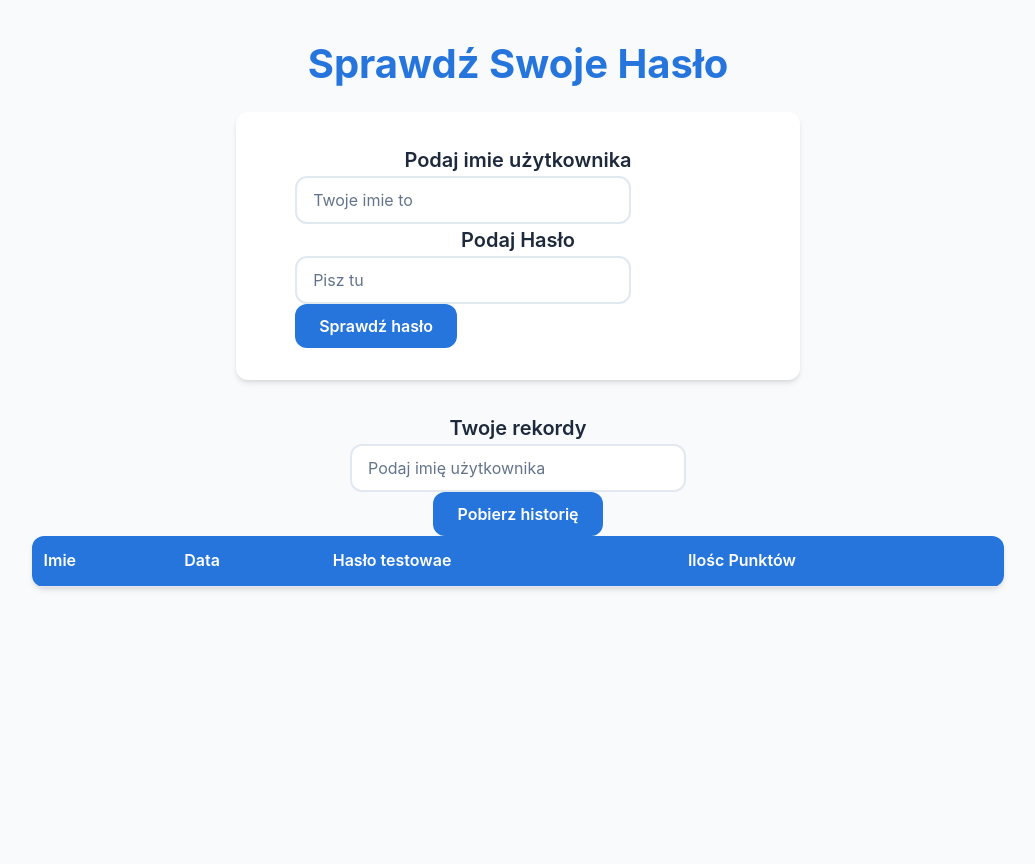
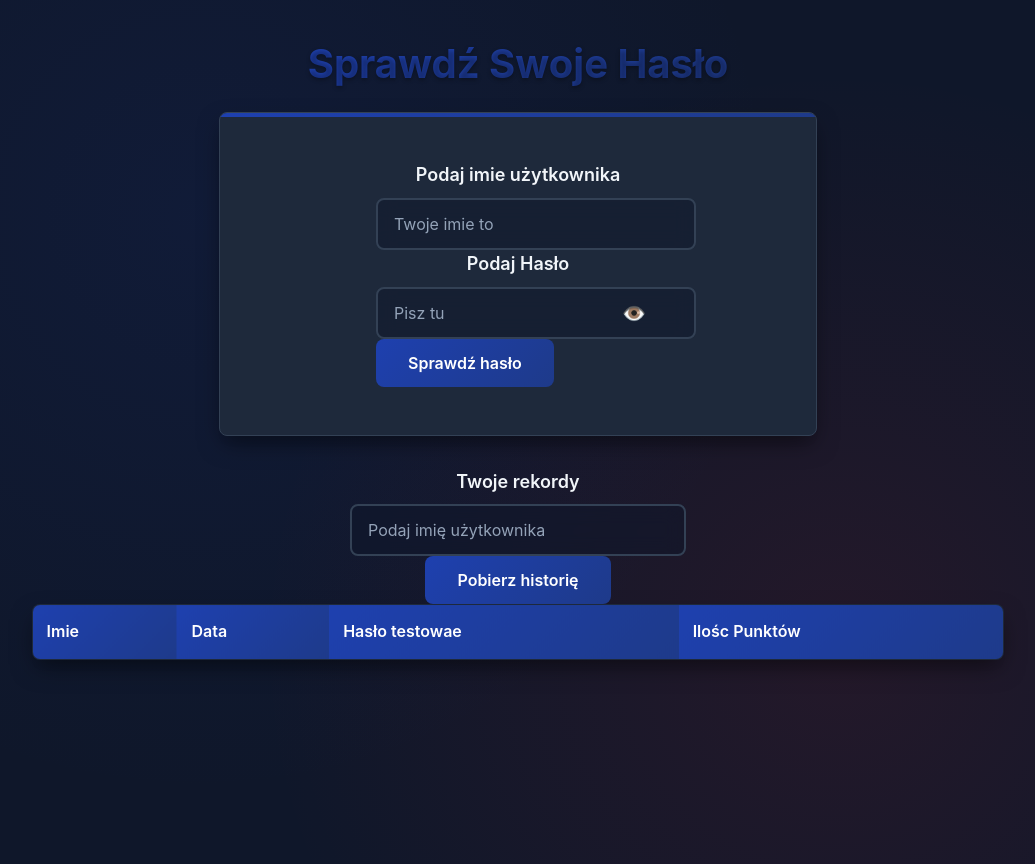
Before and after one commit to Izikini/password-checker, a React (Vite) app: page / in a window 1280 px wide. Shown: the whole page, without its empty margins (122-1157 px from the left). Built offline with nearby package versions, Linux system fonts and the light colour scheme.

Commit message:
Some changes

```diff
--- a/src/App.css
+++ b/src/App.css
@@ -1,27 +1,32 @@
-/* Modern and user-friendly CSS for Password Checker */
+/* Professional Security-Themed CSS for Password Checker */
 
 :root {
-  --primary-color: #2675dc;
-  --secondary-color: #1c53b9;
-  --background-color: #f8fafc;
-  --card-background: #ffffff;
-  --text-color: #1e293b;
-  --text-muted: #64748b;
-  --border-color: #e2e8f0;
-  --shadow: 0 4px 6px -1px rgba(0, 0, 0, 0.1), 0 2px 4px -1px rgba(0, 0, 0, 0.06);
-  --shadow-hover: 0 10px 15px -3px rgba(0, 0, 0, 0.1), 0 4px 6px -2px rgba(0, 0, 0, 0.05);
-  --border-radius: 12px;
-  --transition: all 0.3s ease;
+  --primary-color: #1e40af;
+  --secondary-color: #1e3a8a;
+  --accent-color: #dc2626;
+  --background-color: #0f172a;
+  --card-background: #1e293b;
+  --text-color: #f1f5f9;
+  --text-muted: #94a3b8;
+  --border-color: #334155;
+  --shadow: 0 10px 25px -5px rgba(0, 0, 0, 0.5), 0 10px 10px -5px rgba(0, 0, 0, 0.04);
+  --shadow-hover: 0 20px 25px -5px rgba(0, 0, 0, 0.6), 0 10px 10px -5px rgba(0, 0, 0, 0.1);
+  --border-radius: 8px;
+  --transition: all 0.3s cubic-bezier(0.4, 0, 0.2, 1);
+  --gradient: linear-gradient(135deg, #1e40af 0%, #1e3a8a 100%);
 }
 
 body {
-  background-color: var(--background-color);
+  background: var(--background-color);
   color: var(--text-color);
-  font-family: -apple-system, BlinkMacSystemFont, 'Segoe UI', Roboto, 'Helvetica Neue', Arial, sans-serif;
+  font-family: 'Inter', -apple-system, BlinkMacSystemFont, 'Segoe UI', Roboto, sans-serif;
   line-height: 1.6;
   margin: 0;
   padding: 0;
   min-height: 100vh;
+  background-image:
+    radial-gradient(circle at 25% 25%, rgba(30, 64, 175, 0.1) 0%, transparent 50%),
+    radial-gradient(circle at 75% 75%, rgba(220, 38, 38, 0.1) 0%, transparent 50%);
 }
 
 #root {
@@ -33,56 +38,78 @@
 }
 
 #appka {
-  background-color: var(--card-background);
+  background: var(--card-background);
   border-radius: var(--border-radius);
   box-shadow: var(--shadow);
-  padding: 2rem;
+  padding: 3rem;
   width: 100%;
   max-width: 500px;
   display: flex;
   flex-direction: column;
   align-items: center;
-  gap: 1.5rem;
+  gap: 2rem;
   transition: var(--transition);
+  border: 1px solid var(--border-color);
+  position: relative;
+  overflow: hidden;
+}
+
+#appka::before {
+  content: '';
+  position: absolute;
+  top: 0;
+  left: 0;
+  right: 0;
+  height: 4px;
+  background: var(--gradient);
 }
 
 #appka:hover {
   box-shadow: var(--shadow-hover);
+  transform: translateY(-2px);
 }
 
 h1 {
   font-size: 2.5rem;
   font-weight: 700;
-  color: var(--primary-color);
+  background: var(--gradient);
+  -webkit-background-clip: text;
+  -webkit-text-fill-color: transparent;
+  background-clip: text;
   margin: 0;
   text-align: center;
   margin-bottom: 1rem;
+  text-shadow: 0 2px 4px rgba(0, 0, 0, 0.3);
 }
 
 h2 {
-  font-size: 1.25rem;
+  font-size: 1.125rem;
   font-weight: 600;
   color: var(--text-color);
   margin: 0;
   text-align: center;
+  margin-bottom: 0.5rem;
 }
 
 input {
   width: 100%;
   max-width: 300px;
-  padding: 0.75rem 1rem;
+  padding: 0.875rem 1rem;
   border: 2px solid var(--border-color);
   border-radius: var(--border-radius);
   font-size: 1rem;
   font-family: inherit;
-  background-color: var(--card-background);
+  background-color: rgba(15, 23, 42, 0.5);
+  color: var(--text-color);
   transition: var(--transition);
   outline: none;
+  backdrop-filter: blur(10px);
 }
 
 input:focus {
   border-color: var(--primary-color);
-  box-shadow: 0 0 0 3px rgba(220, 38, 38, 0.1);
+  box-shadow: 0 0 0 3px rgba(30, 64, 175, 0.2);
+  background-color: rgba(30, 64, 175, 0.1);
 }
 
 input::placeholder {
@@ -90,28 +117,108 @@
 }
 
 button {
-  background-color: var(--primary-color);
+  background: var(--gradient);
   color: white;
   border: none;
   border-radius: var(--border-radius);
-  padding: 0.75rem 1.5rem;
+  padding: 0.875rem 2rem;
   font-size: 1rem;
   font-weight: 600;
   font-family: inherit;
   cursor: pointer;
   transition: var(--transition);
   outline: none;
-  min-width: 120px;
+  min-width: 140px;
+  position: relative;
+  overflow: hidden;
+}
+
+button::before {
+  content: '';
+  position: absolute;
+  top: 0;
+  left: -100%;
+  width: 100%;
+  height: 100%;
+  background: linear-gradient(90deg, transparent, rgba(255, 255, 255, 0.2), transparent);
+  transition: left 0.5s;
+}
+
+button:hover::before {
+  left: 100%;
 }
 
 button:hover {
-  background-color: var(--secondary-color);
-  transform: translateY(-1px);
+  transform: translateY(-2px);
   box-shadow: var(--shadow-hover);
 }
 
-button:active {
-  transform: translateY(0);
+.password-input-container {
+  position: relative;
+  width: 100%;
+  max-width: 300px;
+}
+
+.toggle-password {
+  position: absolute;
+  right: 10px;
+  top: 50%;
+  transform: translateY(-50%);
+  background: none;
+  border: none;
+  color: var(--text-muted);
+  cursor: pointer;
+  font-size: 1.2rem;
+  padding: 0.25rem;
+  border-radius: 4px;
+  transition: var(--transition);
+  min-width: auto;
+  width: auto;
+}
+
+.result-container {
+  text-align: center;
+  padding: 1.5rem;
+  background: rgba(15, 23, 42, 0.5);
+  border-radius: var(--border-radius);
+  border: 1px solid var(--border-color);
+  backdrop-filter: blur(10px);
+  animation: fadeIn 0.5s ease-in-out;
+}
+
+@keyframes fadeIn {
+  from { opacity: 0; transform: translateY(20px); }
+  to { opacity: 1; transform: translateY(0); }
+}
+
+.score {
+  font-size: 1.5rem;
+  font-weight: 700;
+  padding: 0.25rem 0.5rem;
+  border-radius: 4px;
+  color: white;
+}
+
+.score-0, .score-1 {
+  background-color: #dc2626;
+}
+
+.score-2 {
+  background-color: #f59e0b;
+}
+
+.score-3 {
+  background-color: #3b82f6;
+}
+
+.score-4 {
+  background-color: #10b981;
+}
+
+.feedback {
+  color: var(--text-muted);
+  margin-top: 0.5rem;
+  font-style: italic;
 }
 
 #user-data {
@@ -130,16 +237,17 @@
   border-radius: var(--border-radius);
   overflow: hidden;
   box-shadow: var(--shadow);
+  border: 1px solid var(--border-color);
 }
 
 th, td {
-  padding: 0.75rem;
+  padding: 0.875rem;
   text-align: left;
   border-bottom: 1px solid var(--border-color);
 }
 
 th {
-  background-color: var(--primary-color);
+  background: var(--gradient);
   color: white;
   font-weight: 600;
 }
@@ -149,13 +257,13 @@
 }
 
 tr:hover {
-  background-color: #f1f5f9;
+  background-color: rgba(15, 23, 42, 0.5);
 }
 
 /* Responsive design */
 @media (max-width: 600px) {
   #appka {
-    padding: 1.5rem;
+    padding: 2rem 1.5rem;
     max-width: 90%;
   }
 
@@ -167,7 +275,16 @@
     max-width: 100%;
   }
 
+  .password-input-container {
+    max-width: 100%;
+  }
+
   table {
     font-size: 0.875rem;
+    width: 100%;
+  }
+
+  .result-container {
+    padding: 1rem;
   }
 }
--- a/src/App.jsx
+++ b/src/App.jsx
@@ -1,16 +1,21 @@
 import { useState } from 'react'
 import './App.css'
 
+// Main App component for password checking
 function App() {
+  // State variables for form inputs and results
   const [username, setUsername] = useState('');
   const [password, setPassword] = useState('');
+  const [showPassword, setShowPassword] = useState(false);
   const [score, setScore] = useState(null);
   const [feedback, setFeedback] = useState('');
 
+  // Function to handle form submission
   const handleSubmit = async (e) => {
     e.preventDefault();
     try {
-      const response = await fetch('http://localhost:3003/check-password', {
+      // Send POST request to server to check password
+      const response = await fetch('http://localhost:3001/check-password', {
         method: 'POST',
         headers: {
           'Content-Type': 'application/json',
@@ -19,12 +24,13 @@
       });
       const data = await response.json();
       if (response.ok) {
+        // Update state with score and feedback
         setScore(data.score);
         setFeedback(data.feedback.suggestions.join(' ') || 'Good password!');
       } else {
         setFeedback(data.error);
       }
-    } catch (error) {
+    } catch {
       setFeedback('Error checking password');
     }
   };
@@ -44,19 +50,29 @@
             required
           />
           <h2>Podaj Hasło</h2>
+          <div className="password-input-container">
             <input
-            type="password"
+              type={showPassword ? "text" : "password"}
               placeholder='Pisz tu '
               value={password}
               onChange={(e) => setPassword(e.target.value)}
               required
             />
+            <button
+              type="button"
+              className="toggle-password"
+              onClick={() => setShowPassword(!showPassword)}
+              aria-label={showPassword ? "Hide password" : "Show password"}
+            >
+              {showPassword ? "🙈" : "👁️"}
+            </button>
+          </div>
           <button type="submit">Sprawdź hasło</button>
         </form>
         {score !== null && (
-          <div>
-            <h3>Wynik: {score}/4</h3>
-            <p>{feedback}</p>
+          <div className="result-container">
+            <h3>Wynik: <span className={`score score-${score}`}>{score}/4</span></h3>
+            <p className="feedback">{feedback}</p>
           </div>
         )}
       </div>
--- a/src/Password_history.jsx
+++ b/src/Password_history.jsx
@@ -1,21 +1,24 @@
 import { useState } from 'react'
 import './App.css'
 
+// Component for displaying password check history
 function Password_history() {
+  // State for username input and history data
   const [username, setUsername] = useState('');
   const [history, setHistory] = useState([]);
 
+  // Function to fetch history from server
   const fetchHistory = async () => {
     if (!username) return;
     try {
-      const response = await fetch(`http://localhost:3003/history/${username}`);
+      const response = await fetch(`http://localhost:3001/history/${username}`);
       const data = await response.json();
       if (response.ok) {
         setHistory(data);
       } else {
         alert(data.error);
       }
-    } catch (error) {
+    } catch {
       alert('Error fetching history');
     }
   };
```
Lines whose indentation alone changed are shown as unchanged.
